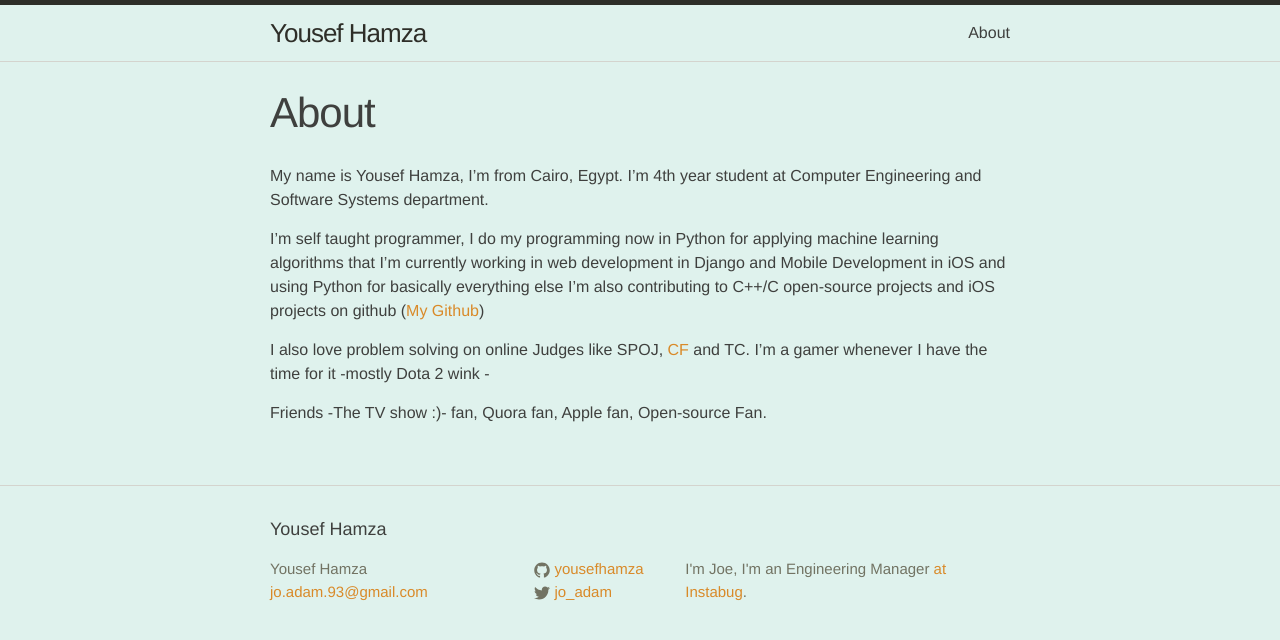
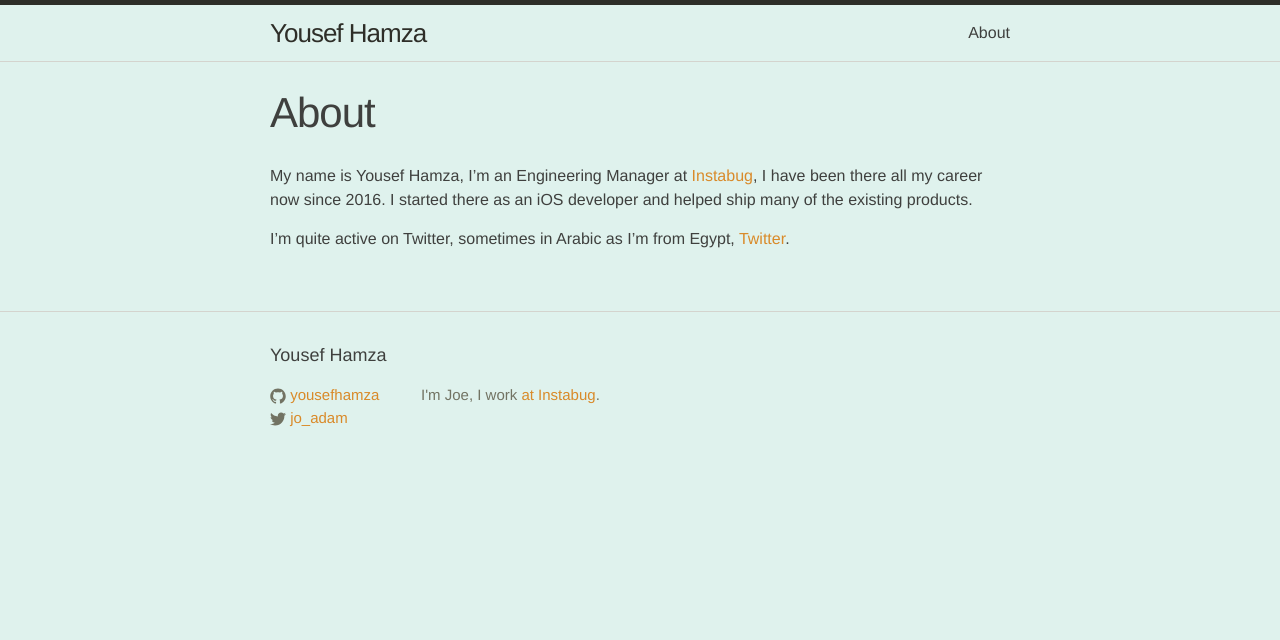
Before and after one commit to yousefhamza/yousefhamza.github.io, a Jekyll site: the page built from about.md, in a window 1280 px wide. Shown: the top 640 px of the page. Built offline with Jekyll 4.4.1, drawn with Linux system fonts in a browser that asks for light colours.

Commit message:
Fix about me

```diff
--- a/_config.yml
+++ b/_config.yml
@@ -2,7 +2,7 @@
 title: Yousef Hamza
 email: jo.adam.93@gmail.com
 description: >- # this means to ignore newlines until "baseurl:"
-  I'm Joe, I'm an Engineering Manager <a href="https://instabug.com">at Instabug</a>.
+  I'm Joe, I work <a href="https://instabug.com">at Instabug</a>.
 "baseurl": "" # the subpath of your site, e.g. /blog/
 url: "http://yourdomain.com" # the base hostname & protocol for your site
 twitter_username: jo_adam
--- a/_includes/footer.html
+++ b/_includes/footer.html
@@ -1,40 +1,35 @@
 <footer class="site-footer">
-
   <div class="wrapper">
-
     <h2 class="footer-heading">{{ site.title }}</h2>
 
     <div class="footer-col-wrapper">
-      <div class="footer-col  footer-col-1">
-        <ul class="contact-list">
-          <li>{{ site.title }}</li>
-          <li><a href="mailto:{{ site.email }}">{{ site.email }}</a></li>
-        </ul>
-      </div>
-
-      <div class="footer-col  footer-col-2">
+      <div class="footer-col footer-col-2">
         <ul class="social-media-list">
           {% if site.github_username %}
           <li>
             <a href="https://github.com/{{ site.github_username }}">
-              <span class="icon  icon--github">
+              <span class="icon icon--github">
                 <svg viewBox="0 0 16 16">
-                  <path fill="#828282" d="M7.999,0.431c-4.285,0-7.76,3.474-7.76,7.761 c0,3.428,2.223,6.337,5.307,7.363c0.388,0.071,0.53-0.168,0.53-0.374c0-0.184-0.007-0.672-0.01-1.32 c-2.159,0.469-2.614-1.04-2.614-1.04c-0.353-0.896-0.862-1.135-0.862-1.135c-0.705-0.481,0.053-0.472,0.053-0.472 c0.779,0.055,1.189,0.8,1.189,0.8c0.692,1.186,1.816,0.843,2.258,0.645c0.071-0.502,0.271-0.843,0.493-1.037 C4.86,11.425,3.049,10.76,3.049,7.786c0-0.847,0.302-1.54,0.799-2.082C3.768,5.507,3.501,4.718,3.924,3.65 c0,0,0.652-0.209,2.134,0.796C6.677,4.273,7.34,4.187,8,4.184c0.659,0.003,1.323,0.089,1.943,0.261 c1.482-1.004,2.132-0.796,2.132-0.796c0.423,1.068,0.157,1.857,0.077,2.054c0.497,0.542,0.798,1.235,0.798,2.082 c0,2.981-1.814,3.637-3.543,3.829c0.279,0.24,0.527,0.713,0.527,1.437c0,1.037-0.01,1.874-0.01,2.129 c0,0.208,0.14,0.449,0.534,0.373c3.081-1.028,5.302-3.935,5.302-7.362C15.76,3.906,12.285,0.431,7.999,0.431z"/>
+                  <path
+                    fill="#828282"
+                    d="M7.999,0.431c-4.285,0-7.76,3.474-7.76,7.761 c0,3.428,2.223,6.337,5.307,7.363c0.388,0.071,0.53-0.168,0.53-0.374c0-0.184-0.007-0.672-0.01-1.32 c-2.159,0.469-2.614-1.04-2.614-1.04c-0.353-0.896-0.862-1.135-0.862-1.135c-0.705-0.481,0.053-0.472,0.053-0.472 c0.779,0.055,1.189,0.8,1.189,0.8c0.692,1.186,1.816,0.843,2.258,0.645c0.071-0.502,0.271-0.843,0.493-1.037 C4.86,11.425,3.049,10.76,3.049,7.786c0-0.847,0.302-1.54,0.799-2.082C3.768,5.507,3.501,4.718,3.924,3.65 c0,0,0.652-0.209,2.134,0.796C6.677,4.273,7.34,4.187,8,4.184c0.659,0.003,1.323,0.089,1.943,0.261 c1.482-1.004,2.132-0.796,2.132-0.796c0.423,1.068,0.157,1.857,0.077,2.054c0.497,0.542,0.798,1.235,0.798,2.082 c0,2.981-1.814,3.637-3.543,3.829c0.279,0.24,0.527,0.713,0.527,1.437c0,1.037-0.01,1.874-0.01,2.129 c0,0.208,0.14,0.449,0.534,0.373c3.081-1.028,5.302-3.935,5.302-7.362C15.76,3.906,12.285,0.431,7.999,0.431z"
+                  />
                 </svg>
               </span>
 
               <span class="username">{{ site.github_username }}</span>
             </a>
           </li>
-          {% endif %}
-
-          {% if site.twitter_username %}
+          {% endif %} {% if site.twitter_username %}
           <li>
             <a href="https://twitter.com/{{ site.twitter_username }}">
-              <span class="icon  icon--twitter">
+              <span class="icon icon--twitter">
                 <svg viewBox="0 0 16 16">
-                  <path fill="#828282" d="M15.969,3.058c-0.586,0.26-1.217,0.436-1.878,0.515c0.675-0.405,1.194-1.045,1.438-1.809
-                  c-0.632,0.375-1.332,0.647-2.076,0.793c-0.596-0.636-1.446-1.033-2.387-1.033c-1.806,0-3.27,1.464-3.27,3.27 c0,0.256,0.029,0.506,0.085,0.745C5.163,5.404,2.753,4.102,1.14,2.124C0.859,2.607,0.698,3.168,0.698,3.767 c0,1.134,0.577,2.135,1.455,2.722C1.616,6.472,1.112,6.325,0.671,6.08c0,0.014,0,0.027,0,0.041c0,1.584,1.127,2.906,2.623,3.206 C3.02,9.402,2.731,9.442,2.433,9.442c-0.211,0-0.416-0.021-0.615-0.059c0.416,1.299,1.624,2.245,3.055,2.271 c-1.119,0.877-2.529,1.4-4.061,1.4c-0.264,0-0.524-0.015-0.78-0.046c1.447,0.928,3.166,1.469,5.013,1.469 c6.015,0,9.304-4.983,9.304-9.304c0-0.142-0.003-0.283-0.009-0.423C14.976,4.29,15.531,3.714,15.969,3.058z"/>
+                  <path
+                    fill="#828282"
+                    d="M15.969,3.058c-0.586,0.26-1.217,0.436-1.878,0.515c0.675-0.405,1.194-1.045,1.438-1.809
+                  c-0.632,0.375-1.332,0.647-2.076,0.793c-0.596-0.636-1.446-1.033-2.387-1.033c-1.806,0-3.27,1.464-3.27,3.27 c0,0.256,0.029,0.506,0.085,0.745C5.163,5.404,2.753,4.102,1.14,2.124C0.859,2.607,0.698,3.168,0.698,3.767 c0,1.134,0.577,2.135,1.455,2.722C1.616,6.472,1.112,6.325,0.671,6.08c0,0.014,0,0.027,0,0.041c0,1.584,1.127,2.906,2.623,3.206 C3.02,9.402,2.731,9.442,2.433,9.442c-0.211,0-0.416-0.021-0.615-0.059c0.416,1.299,1.624,2.245,3.055,2.271 c-1.119,0.877-2.529,1.4-4.061,1.4c-0.264,0-0.524-0.015-0.78-0.046c1.447,0.928,3.166,1.469,5.013,1.469 c6.015,0,9.304-4.983,9.304-9.304c0-0.142-0.003-0.283-0.009-0.423C14.976,4.29,15.531,3.714,15.969,3.058z"
+                  />
                 </svg>
               </span>
 
@@ -45,11 +40,9 @@
         </ul>
       </div>
 
-      <div class="footer-col  footer-col-3">
+      <div class="footer-col footer-col-3">
         <p class="text">{{ site.description }}</p>
       </div>
     </div>
-
   </div>
-
 </footer>
--- a/_posts/2023-09-12--Learning-FullStack.markdown
+++ b/_posts/2023-09-12--Learning-FullStack.markdown
@@ -1,7 +1,7 @@
 ---
 layout: post
 title: "Learning Paralysis"
-date: 2015-05-03 14:04:29
+date: 2023-09-12 18:04:29
 categories: jekyll update
 ---
 
--- a/about.md
+++ b/about.md
@@ -4,14 +4,6 @@
 permalink: /about/
 ---
 
-My name is Yousef Hamza, I'm from Cairo, Egypt.
-I'm 4th year student at Computer Engineering and Software Systems department.
+My name is Yousef Hamza, I'm an Engineering Manager at [Instabug](https://www.instabug.com/), I have been there all my career now since 2016. I started there as an iOS developer and helped ship many of the existing products.
 
-I'm self taught programmer, I do my programming now in Python for applying machine learning algorithms that I'm currently working in web development in Django
-and Mobile Development in iOS and using Python for basically everything else
-I'm also contributing to C++/C open-source projects and iOS projects on github ([My Github](https://github.com/yousefhamza))
-
-I also love problem solving on online Judges like SPOJ, [CF](http://codeforces.com/profile/yousefhamza) and TC.
-I'm a gamer whenever I have the time for it -mostly Dota 2 wink -
-
-Friends -The TV show :)- fan, Quora fan, Apple fan, Open-source Fan.
+I'm quite active on Twitter, sometimes in Arabic as I'm from Egypt, [Twitter](https://twitter.com/jo_adam).
```
